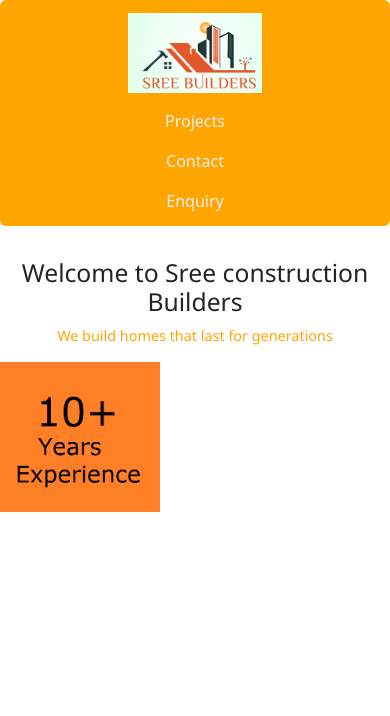
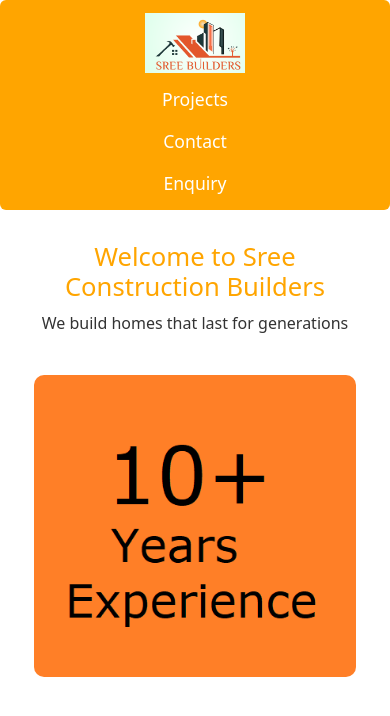
Before and after one commit to Naresh2028/CivilSite, an Angular app: page / in a window 390 px wide. Shown: the top 716 px of the page. Built offline with nearby package versions, Linux system fonts and the light colour scheme.

Commit message:
After Alignment Changes

```diff
--- a/src/app/home/home.component.css
+++ b/src/app/home/home.component.css
@@ -1,110 +1,95 @@
-/* Navbar styles */
 .navbar {
   background-color: orange;
-  padding: 1rem;
+  padding: 0.8rem 1.5rem;
+  display: flex;
+  justify-content: space-between;  /* Logo left, links right */
+  align-items: center;
+  border-radius: 6px;
+}
+
+.logo img {
+  height: 60px;
+  width: auto;
+}
+
+.nav-links {
   display: flex;
   gap: 2rem;
-  justify-content: center;
-  align-items: center;
-  border-radius: 6px;
-  flex-wrap: wrap; /* allows wrapping on small screens */
 }
 
-.navbar a {
-  color: #ecf0f1;
+.nav-links a {
+  color: white;             /* ✅ white instead of blue */
   text-decoration: none;
   font-size: 1.1rem;
   font-weight: 500;
   transition: color 0.3s ease;
 }
 
-img {
-  width: auto;
-  height: 80px;
-}
-
-.navbar a:hover {
+.nav-links a:hover {
   color: black;
 }
 
-.navbar .active {
-  border-bottom: 2px solid #f39c12;
+.nav-links .active {
+  border-bottom: 2px solid black;
 }
+
 
 /* Page content */
 .content {
   margin-top: 2rem;
   text-align: center;
-  font-family: "Segoe UI", sans-serif;
-  padding: 0 1rem; /* small padding for mobile */
+  display: flex;
+  flex-direction: column;
+  align-items: center;
 }
 
-.content h1 {
+.text-content h2 {
   color: orange;
-  font-size: 2.5rem;
-  margin-bottom: 1rem;
+  font-size: 2rem;
+  margin-bottom: 0.5rem;
 }
 
-.content p {
-  color: orange;
+.text-content p {
   font-size: 1.2rem;
+  color: #333;
+  margin-bottom: 1.5rem;
 }
 
 .contentImage {
-  width: auto;
-  height: 255px;
-  text-align: center;
-  max-width: 100%; /* responsive image */
+  max-width: 100%;
+  height: auto;
+  border-radius: 10px;
+  margin-top: 1rem;
 }
 
-/* -------------------
-   Responsive Design
-------------------- */
-
-/* Tablet & smaller screens */
+/* ✅ Mobile Responsive */
 @media (max-width: 768px) {
   .navbar {
     flex-direction: column;
-    gap: 1rem;
+    align-items: center;
+    text-align: center;
   }
 
-  .navbar a {
-    font-size: 1.2rem;
+  .nav-links {
+    flex-direction: column;
+    gap: 1rem;
+    margin-top: 0.8rem;
   }
 
-  .content h1 {
-    font-size: 2rem;
+  .content {
+    padding: 0 1rem;
   }
 
-  .content p {
+  .text-content h2 {
+    font-size: 1.6rem;
+  }
+
+  .text-content p {
     font-size: 1rem;
   }
 
   .contentImage {
     height: auto;
-    max-height: 200px;
+    max-width: 90%;
   }
 }
-
-/* Small mobile screens */
-@media (max-width: 480px) {
-  .navbar {
-    padding: 0.8rem;
-  }
-
-  .navbar a {
-    font-size: 1rem;
-  }
-
-  .content h1 {
-    font-size: 1.6rem;
-  }
-
-  .content p {
-    font-size: 0.9rem;
-  }
-
-  .contentImage {
-    max-height: 150px;
-  }
-}
--- a/src/app/home/home.component.html
+++ b/src/app/home/home.component.html
@@ -2,19 +2,18 @@
   <div class="logo">
     <img src="assets/Images/Company_Logo.png" alt="Sree Builders Logo" />
   </div>
-    <a routerLink='/project' routerLinkActive="active">Projects</a>
+
+  <div class="nav-links">
+    <a routerLink="/project" routerLinkActive="active">Projects</a>
     <a routerLink="/contact" routerLinkActive="active">Contact</a>
     <a routerLink="/enquiry" routerLinkActive="active">Enquiry</a>
+  </div>
 </nav>
 
 <div class="content">
   <div class="text-content">
-        <h2>Welcome to Sree construction Builders</h2>
+    <h2>Welcome to Sree Construction Builders</h2>
     <p>We build homes that last for generations</p>
   </div>
-</div>
-
-
-<div >
   <img class="contentImage" src="assets/Images/Experienced_Img.png" alt="Experience Img" />
 </div>
```
Lines whose indentation alone changed are shown as unchanged.
